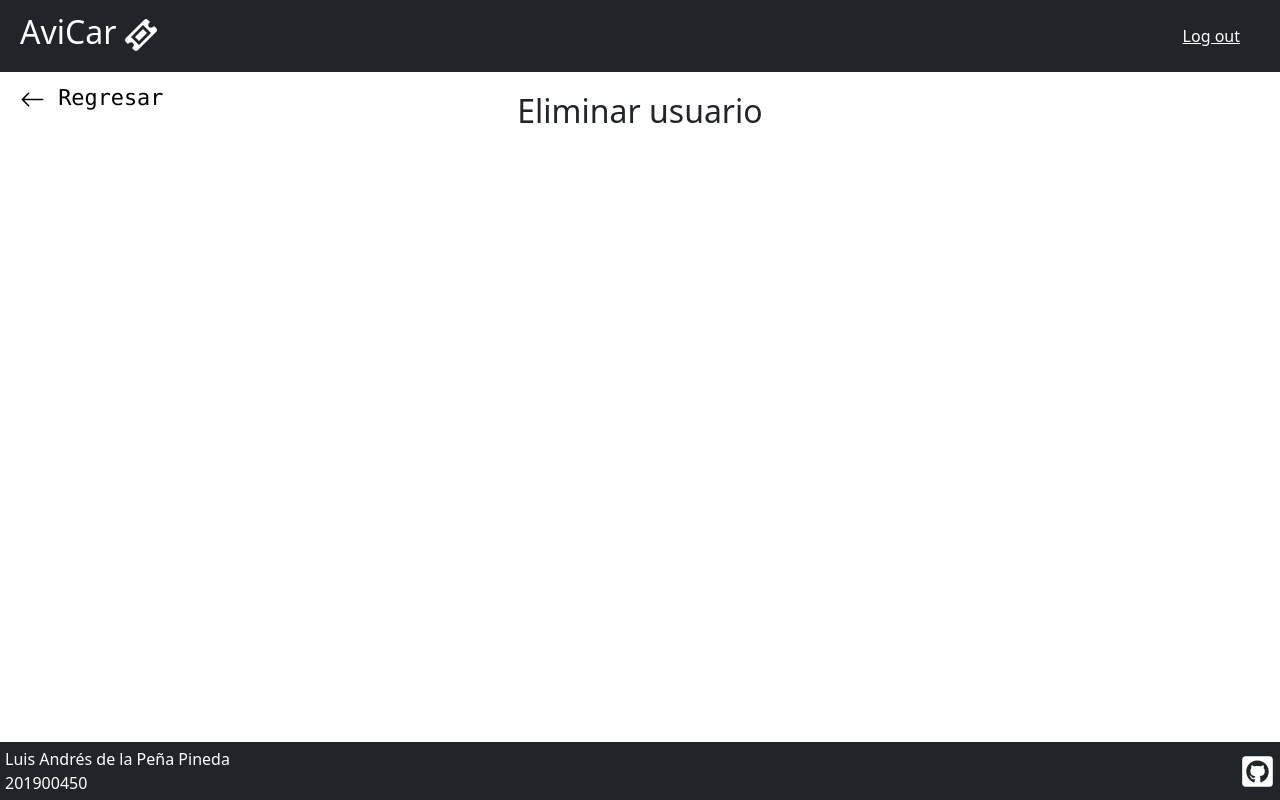
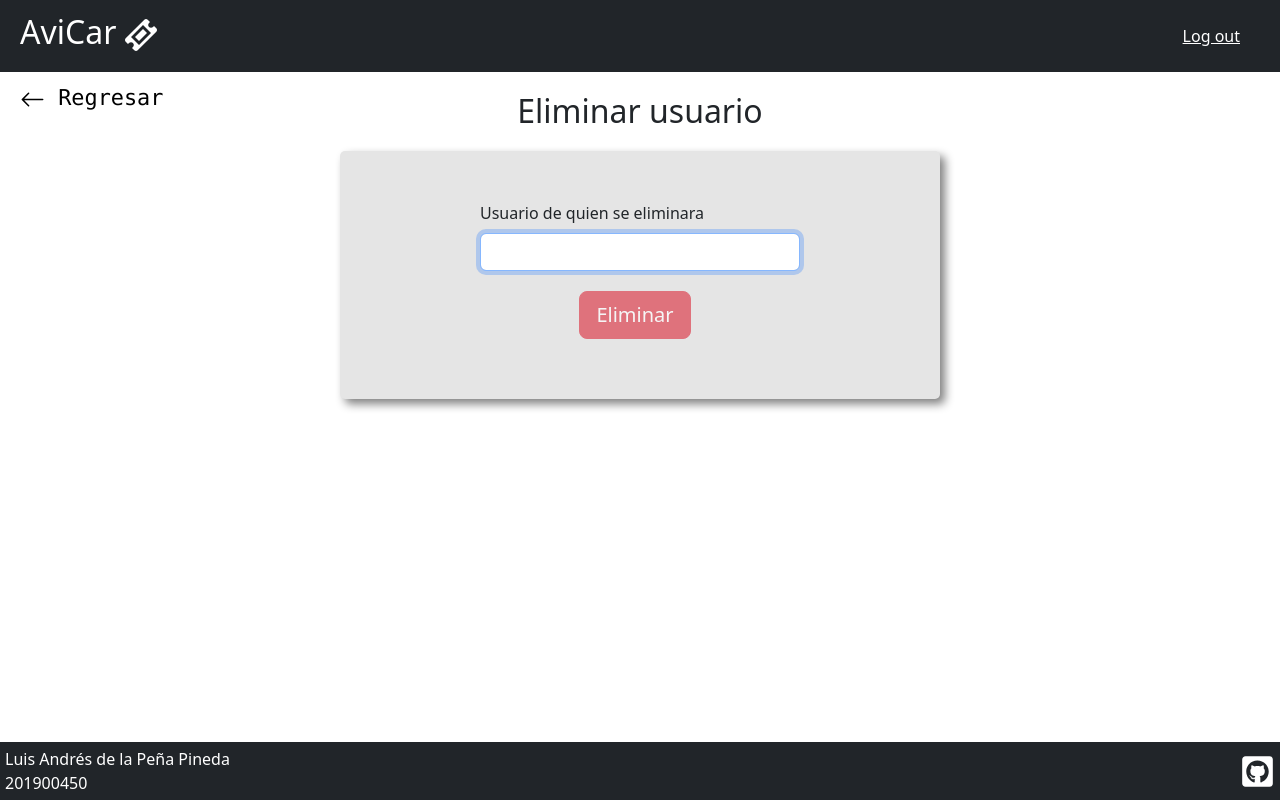
Before and after one commit to anddelap/MIA-PROYECTO2-201900450, a React (Create React App) app in the folder frontend/: page /admin/delete-user in a window 1280 px wide. Built offline with nearby package versions, Linux system fonts and the light colour scheme.

Commit message:
Cambios en frontend

```diff
--- a/frontend/src/api/carsApi.js
+++ b/frontend/src/api/carsApi.js
@@ -2,8 +2,9 @@ import axios from 'axios';
 import { useMutation, useQueryClient } from 'react-query';
 import { variable } from './variables';
 //const baseUrl = 'http://localhost:3200';
-const baseUrl = variable.base_url_aws;
+const baseUrl = window.location.href.includes('localhost') ? variable.base_url : variable.base_url_aws;
 
+console.log(baseUrl)
 const api = axios.create({
     baseURL: baseUrl,
 });
--- a/frontend/src/api/usersApi.js
+++ b/frontend/src/api/usersApi.js
@@ -1,8 +1,9 @@
 import axios from 'axios';
 import { useMutation, useQueryClient } from 'react-query';
 import { variable } from './variables';
-//const baseUrl = 'http://localhost:3200';
-const baseUrl = variable.base_url_aws;
+//const baseUrl = variable.base_url;
+const baseUrl = window.location.href.includes('localhost') ? variable.base_url : variable.base_url_aws;
+
 console.log(baseUrl)
 const api = axios.create({
     baseURL: baseUrl,
--- a/frontend/src/api/viajesApi.js
+++ b/frontend/src/api/viajesApi.js
@@ -2,8 +2,9 @@ import axios from 'axios';
 import { useMutation, useQueryClient } from 'react-query';
 import { variable } from './variables';
 //const baseUrl = 'http://localhost:3200';
-const baseUrl = variable.base_url_aws;
+const baseUrl = window.location.href.includes('localhost') ? variable.base_url : variable.base_url_aws;
 
+console.log(baseUrl)
 const api = axios.create({
     baseURL: baseUrl,
 });
--- a/frontend/src/views/Admin/AddCar.js
+++ b/frontend/src/views/Admin/AddCar.js
@@ -78,7 +78,6 @@ export default function AddCar() {
           <Form.Group size="lg" controlId="marca" className="ura-password">
             <Form.Label>Marca</Form.Label>
             <Form.Control
-              autoFocus
               type="text"
               value={marca}
               onChange={(e) => setMarca(e.target.value)}
@@ -87,7 +86,6 @@ export default function AddCar() {
           <Form.Group size="lg" controlId="destination" className="ura-password">
             <Form.Label>Placa</Form.Label>
             <Form.Control
-              autoFocus
               type="text"
               value={placa}
               onChange={(e) => setPlaca(e.target.value)}
--- a/frontend/src/views/Admin/AddViaje.js
+++ b/frontend/src/views/Admin/AddViaje.js
@@ -73,7 +73,6 @@ export default function AddViaje() {
             <Form.Group size="lg" controlId="origin" className="ura-password">
               <Form.Label>Ciudad de origen</Form.Label>
               <Form.Control
-                autoFocus
                 type="text"
                 value={origin}
                 onChange={(e) => setOrigin(e.target.value)}
@@ -82,7 +81,6 @@ export default function AddViaje() {
             <Form.Group size="lg" controlId="destination" className="ura-password">
               <Form.Label>Ciudad de destino</Form.Label>
               <Form.Control
-                autoFocus
                 type="text"
                 value={destination}
                 onChange={(e) => setDestination(e.target.value)}
@@ -112,8 +110,8 @@ export default function AddViaje() {
               {/* <div className="signin">
                 ¿Ya tienes cuenta? <Link to="/">Log in</Link>
               </div> */}
-              <Error msg="Las contraseñas no coinciden" showw={showError}/>
-              <Correct msg={"data?.data?.msg"} showw={showCorrect}/>
+              <Error msg={data?.data?.msg}  showw={showError}/>
+              <Correct msg={data?.data?.msg} showw={showCorrect}/>
             </div>
           </Form>
         </div>
--- a/frontend/src/views/Admin/DeleteUserAdmin.js
+++ b/frontend/src/views/Admin/DeleteUserAdmin.js
@@ -1,12 +1,60 @@
-import React from 'react'
+import React, { useState } from 'react'
+import Button from 'react-bootstrap/esm/Button';
+import Form from "react-bootstrap/Form";
+import Correct from '../../components/Correct';
+import Error from '../../components/Error';
 import GeneralLayout from '../../layouts/GeneralLayout'
 
 export default function DeleteUserAdmin() {
+  const [showError, setShowError] = useState(false);
+  const [showCorrect, setShowCorrect] = useState(false);
+  const [user, setUser] = useState("");
+
+  function validateForm() {
+    return user.length > 0;
+  }
+
+  function handleSubmit(event) {
+    event.preventDefault();
+    setShowCorrect(false);
+    setShowError(false);
+    //Aqui se hara la petición al backend
+    const info = {
+      "user": user
+    }
+    console.log(info)
+    //mutAddUser(info)
+  }
+
   return (
     <GeneralLayout logout back="/admin">
         <h2 className="ura-title">
               Eliminar usuario
         </h2>
+        <div className="Login">
+          <Form onSubmit={handleSubmit}>
+            <Form.Group size="lg" controlId="name" className="ura-name">
+              <Form.Label>Usuario de quien se eliminara</Form.Label>
+              <Form.Control
+                autoFocus
+                type="text"
+                value={user}
+                onChange={(e) => setUser(e.target.value)}
+              />
+            </Form.Group>
+
+            <div className="btns">
+              <Button className="SubmitBtn" block="true" size="lg" type="submit" variant="danger" disabled={!validateForm()}>
+                Eliminar
+              </Button>
+              {/* <div className="signin">
+                ¿Ya tienes cuenta? <Link to="/">Log in</Link>
+              </div> */}
+              <Error msg={"data?.data?.msg"}  showw={showError}/>
+              <Correct msg={"data?.data?.msg"} showw={showCorrect}/>
+            </div>
+          </Form>
+        </div>
 
       </GeneralLayout>
   )
--- a/frontend/src/views/Admin/UserRegistryAdmin.js
+++ b/frontend/src/views/Admin/UserRegistryAdmin.js
@@ -84,7 +84,6 @@ export default function UserRegistryAdmin() {
             <Form.Group size="lg" controlId="usuario" className="ura-password">
               <Form.Label>Usuario</Form.Label>
               <Form.Control
-                autoFocus
                 type="text"
                 value={user}
                 onChange={(e) => setUser(e.target.value)}
@@ -93,7 +92,6 @@ export default function UserRegistryAdmin() {
             <Form.Group size="lg" controlId="email" className="ura-password">
               <Form.Label>Email</Form.Label>
               <Form.Control
-                autoFocus
                 type="email"
                 value={email}
                 onChange={(e) => setEmail(e.target.value)}
```
Also changed, not shown: 8 other files (tests, documents, lock files or other folders).
